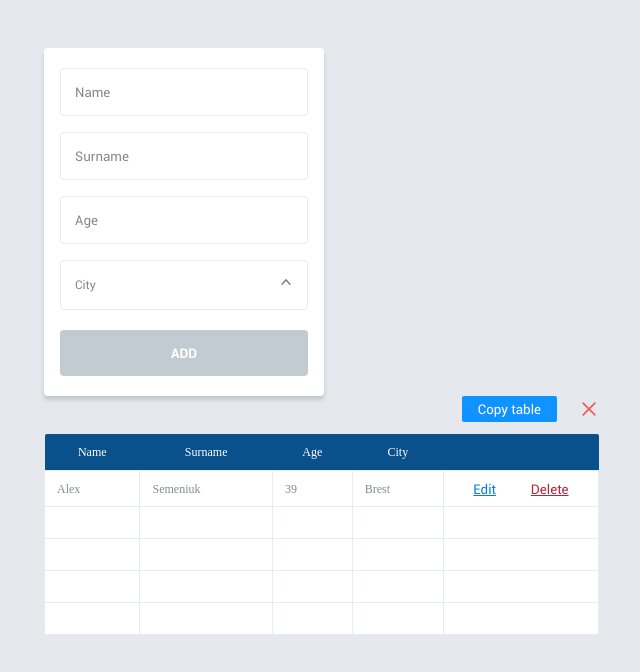
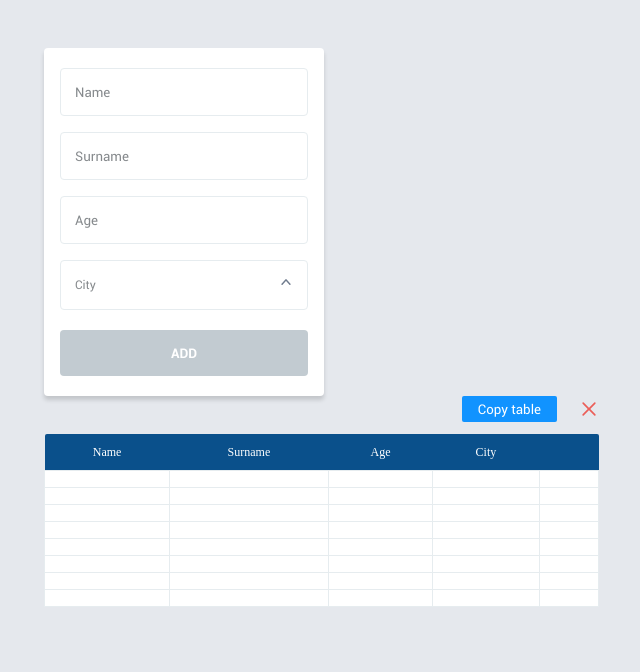
Before and after one commit to Les84Brest/ReactTableGenerator, a React (Create React App) app: page / in a window 1280 px wide. Shown: the top 672 px of the page, without its empty margins (4-644 px from the left). Built offline with nearby package versions, Linux system fonts and the light colour scheme.

Commit message:
MainTable: Show functionality added

```diff
--- a/src/components/AddDataForm/AddDataForm.js
+++ b/src/components/AddDataForm/AddDataForm.js
@@ -25,9 +25,6 @@ const CITY_DATA = [
 ]
 
 const AddDataForm = () => {
-
-    const mainTableData = useSelector((state) => state.table.mainTableData)
-    console.log('%cmaintable', 'padding: 5px; background: #3dd; color: #333333;', mainTableData);
     const dispatch = useDispatch()
 
     const [name, setName] = useState('')
@@ -46,7 +43,7 @@ const AddDataForm = () => {
 
     const handleChooseCity = useCallback((value) => { setCity(value) }, [])
     const handleSubmit = () => {
-        const payload = { name, surname, age, city: city.name }
+        const payload = { workerName: name, surname, age, city: city.name }
 
         dispatch(addLineToMainTable(payload))
         resetForm()
--- a/src/components/DataTable/DataTable.js
+++ b/src/components/DataTable/DataTable.js
@@ -1,16 +1,47 @@
 import React from "react";
+import PropTypes from "prop-types";
+import DataTableRow from "./DataTableRow";
+import Button from "../ui/Button/Button";
 
-const DataTable = () => {
+const DataTable = ({ isMainTable, tableData }) => {
+    const VISIBLE_ROWS = 8;
+
+    const renderTableRows = () => {
+        // return placeholders only in case when we don't have data
+        if (!tableData.length) {
+            return Array(VISIBLE_ROWS).fill('').map((_, i) => <DataTableRow key={i} isEmpty />);
+        }
+
+        const tableRows = tableData.map((row, i) => {
+            return <DataTableRow id={i} isEmpty={false} {...row} />
+        })
+
+        // add empty rows to show table as in Figma design
+        while (tableRows.length < VISIBLE_ROWS) {
+            tableRows.push(<DataTableRow key={tableRows.length + 1} isEmpty />)
+        }
+
+        return tableRows
+    }
+
+    const handleCopyTable = () => {
+        console.log('%ccopy table', 'padding: 5px; background: crimson; color: white;');
+    }
+
+    const handleDeleteTable = () => {
+        console.log('%cdelete table', 'padding: 5px; background: DarkKhaki; color: Yellow;');
+    }
+
     return (
         <div className="data-table">
             <div className="data-table__service">
-                <button className="btn btn-copy">Copy table</button>
-                <button className="btn btn-close"></button>
+                <Button onClick={handleCopyTable} className='btn-copy'>Copy table</Button>
+                <Button onClick={handleDeleteTable} className='btn-close'></Button>
             </div>
 
             <div className="data-table__table">
                 <table className="table">
-                    <caption className="table__caption">Main table</caption>
+                    <caption className="table__caption">{isMainTable ? 'Main table' : 'Cloned table'}</caption>
                     <thead className="table__head">
                         <tr className="table__head-row">
                             <th className="table__head-cell" scope="col">Name</th>
@@ -21,53 +52,7 @@ const DataTable = () => {
                         </tr>
                     </thead>
                     <tbody className="table__body">
-                        <tr className="table__row">
-                            <td className="table__cell">Alex</td>
-                            <td className="table__cell">Semeniuk</td>
-                            <td className="table__cell">39</td>
-                            <td className="table__cell">Brest</td>
-                            <td className="table__cell">
-                                <div className="table__buttons-wrap">
-                                    <button className="btn btn__edit">
-                                        Edit
-                                    </button>
-                                    <button className="btn btn__del">
-                                        Delete
-                                    </button>
-                                </div>
-                            </td>
-                        </tr>
-                        <tr className="table__row table__row--empty">
-                            <td className="table__cell"></td>
-                            <td className="table__cell"></td>
-                            <td className="table__cell"></td>
-                            <td className="table__cell"></td>
-                            <td className="table__cell"></td>
-                        </tr>
-
-                        <tr className="table__row table__row--empty">
-                            <td className="table__cell"></td>
-                            <td className="table__cell"></td>
-                            <td className="table__cell"></td>
-                            <td className="table__cell"></td>
-                            <td className="table__cell"></td>
-                        </tr>
-
-                        <tr className="table__row table__row--empty">
-                            <td className="table__cell"></td>
-                            <td className="table__cell"></td>
-                            <td className="table__cell"></td>
-                            <td className="table__cell"></td>
-                            <td className="table__cell"></td>
-                        </tr>
-
-                        <tr className="table__row table__row--empty">
-                            <td className="table__cell"></td>
-                            <td className="table__cell"></td>
-                            <td className="table__cell"></td>
-                            <td className="table__cell"></td>
-                            <td className="table__cell"></td>
-                        </tr>
+                        {renderTableRows()}
                     </tbody>
                 </table>
             </div>
@@ -76,75 +61,19 @@ const DataTable = () => {
 }
 export default DataTable;
 
-/*
-<div className="data-table">
-        <div className="data-table__service">
-            <button className="btn btn-copy">Copy table</button>
-            <button className="btn btn-close"></button>
-        </div>
-        <div className="data-table__table">
-            <table className="table">
-                <caption className="table__caption">Main table</caption>
-                <thead className="table__head">
-                    <tr className="table__head-row">
-                        <th className="table__head-cell" scope="col">Name</th>
-                        <th className="table__head-cell" scope="col">Surname</th>
-                        <th className="table__head-cell" scope="col">Age</th>
-                        <th className="table__head-cell" scope="col">City</th>
-                        <th className="table__head-cell"></th>
-                    </tr>
-                </thead>
-                <tbody className="table__body">
-                    <tr className="table__row">
-                        <td className="table__cell">Alex</td>
-                        <td className="table__cell">Semeniuk</td>
-                        <td className="table__cell">39</td>
-                        <td className="table__cell">Brest</td>
-                        <td className="table__cell">
-                            <div className="table__buttons-wrap">
-                                <button className="btn btn__edit">
-                                    Edit
-                                </button>
-                                <button className="btn btn__del">
-                                    Delete
-                                </button>
-                            </div>
-                        </td>
-                    </tr>
-                    <tr className="table__row table__row--empty">
-                        <td className="table__cell"></td>
-                        <td className="table__cell"></td>
-                        <td className="table__cell"></td>
-                        <td className="table__cell"></td>
-                        <td className="table__cell"></td>
-                    </tr>
 
-                    <tr className="table__row table__row--empty">
-                        <td className="table__cell"></td>
-                        <td className="table__cell"></td>
-                        <td className="table__cell"></td>
-                        <td className="table__cell"></td>
-                        <td className="table__cell"></td>
-                    </tr>
+DataTable.propTypes = {
+    isMainTable: PropTypes.bool,
+    tableData: PropTypes.arrayOf(
+        PropTypes.shape({
+            workerName: PropTypes.string,
+            surname: PropTypes.string,
+            age: PropTypes.string,
+            city: PropTypes.string,
+        })
+    ),
+}
 
-                    <tr className="table__row table__row--empty">
-                        <td className="table__cell"></td>
-                        <td className="table__cell"></td>
-                        <td className="table__cell"></td>
-                        <td className="table__cell"></td>
-                        <td className="table__cell"></td>
-                    </tr>
-
-                    <tr className="table__row table__row--empty">
-                        <td className="table__cell"></td>
-                        <td className="table__cell"></td>
-                        <td className="table__cell"></td>
-                        <td className="table__cell"></td>
-                        <td className="table__cell"></td>
-                    </tr>
-                </tbody>
-            </table>
-        </div>
-    </div>
-
-    */
+DataTable.defaultProps = {
+    isMainTable: false
+}
--- /dev/null
+++ b/src/components/DataTable/DataTableRow.js
@@ -0,0 +1,56 @@
+import React from "react";
+import PropTypes from "prop-types";
+import { Button } from '../ui/Button/Button';
+
+export const DataTableRow = ({ isEmpty, id, workerName, surname, age, city }) => {
+    const handleEdit = () => {
+        console.log('%cedit', 'padding: 5px; background: DarkKhaki; color: Yellow;');
+    }
+
+    const handleDelete = () => {
+        console.log('%cdelete', 'padding: 5px; background: crimson; color: white;');
+    }
+
+    return (
+        <tr className="table__row">
+            <td className="table__cell">{workerName}</td>
+            <td className="table__cell">{surname}</td>
+            <td className="table__cell">{age}</td>
+            <td className="table__cell">{city}</td>
+            <td className="table__cell">
+                {
+                    !isEmpty && (<div className="table__buttons-wrap">
+
+                        <Button
+                            className="btn__edit"
+                            onClick={handleEdit}
+                        >Edit</Button>
+                        <Button
+                            className="btn btn__del"
+                            onClick={handleDelete}
+                        >Delete</Button>
+                    </div>)
+                }
+
+            </td>
+        </tr>
+    )
+}
+export default DataTableRow;
+
+DataTableRow.propTypes = {
+    id: PropTypes.number,
+    isEmpty: PropTypes.bool,
+    workerName: PropTypes.string,
+    surname: PropTypes.string,
+    age: PropTypes.string,
+    city: PropTypes.string,
+}
+
+DataTableRow.defaultProps = {
+    isEmpty: false,
+    workerName: '',
+    surname: '',
+    age: '',
+    city: '',
+}
--- a/src/components/MainContent/MainContent.js
+++ b/src/components/MainContent/MainContent.js
@@ -1,12 +1,24 @@
 import React from "react";
 import AddDataForm from "../AddDataForm/AddDataForm";
 import DataTable from "../DataTable/DataTable";
+import { useSelector} from "react-redux";
 
 export const MainContent = () => {
+
+    const mainTableData = useSelector((state) => state.table.mainTableData)
+    const clonedTables = []; //TODO get data from REdux
+
+    const renderClonedTables = () => {
+        if(!clonedTables.length) {
+            return
+        }
+    }
+
     return (
         <main className="main">
             <AddDataForm />
-            <DataTable />
+            <DataTable isMainTable={true} tableData={mainTableData}/>
+            {renderClonedTables()}
         </main>
     );
 }
--- a/src/components/ui/Button/Button.js
+++ b/src/components/ui/Button/Button.js
@@ -28,7 +28,6 @@ Button.propTypes = {
 }
 
 Button.defaultProps = {
-    children: 'Default button',
     disabled: false,
     onClick: () => { },
     className: '',
--- a/src/redux/slices/tableSlice.js
+++ b/src/redux/slices/tableSlice.js
@@ -4,10 +4,7 @@ const initialState = {
     mainTableData: [],
     clonedTables: {},
 }
-// Redux Toolkit allows us to write "mutating" logic in reducers. It
-// doesn't actually mutate the state because it uses the Immer library,
-// which detects changes to a "draft state" and produces a brand new
-// immutable state based off those changes
+
 export const tableSlice = createSlice({
     name: 'tables',
     initialState,
```
